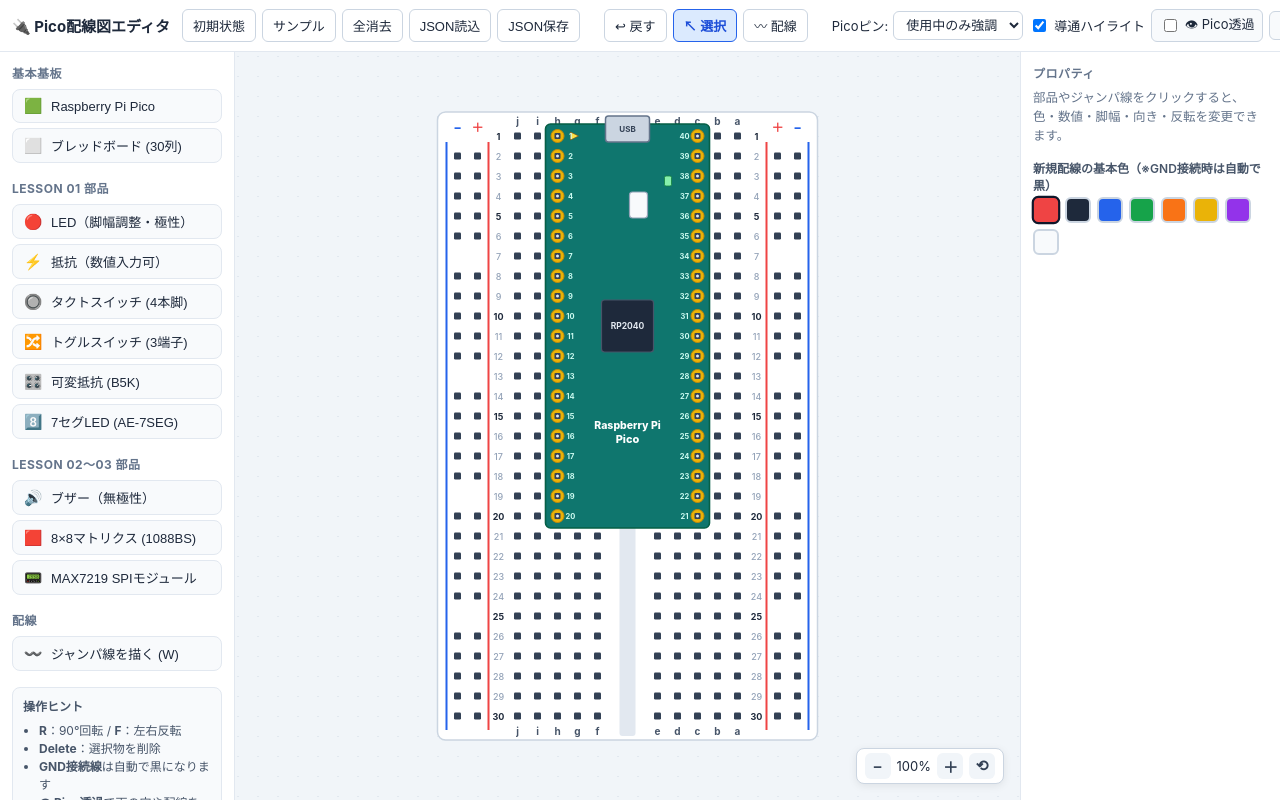
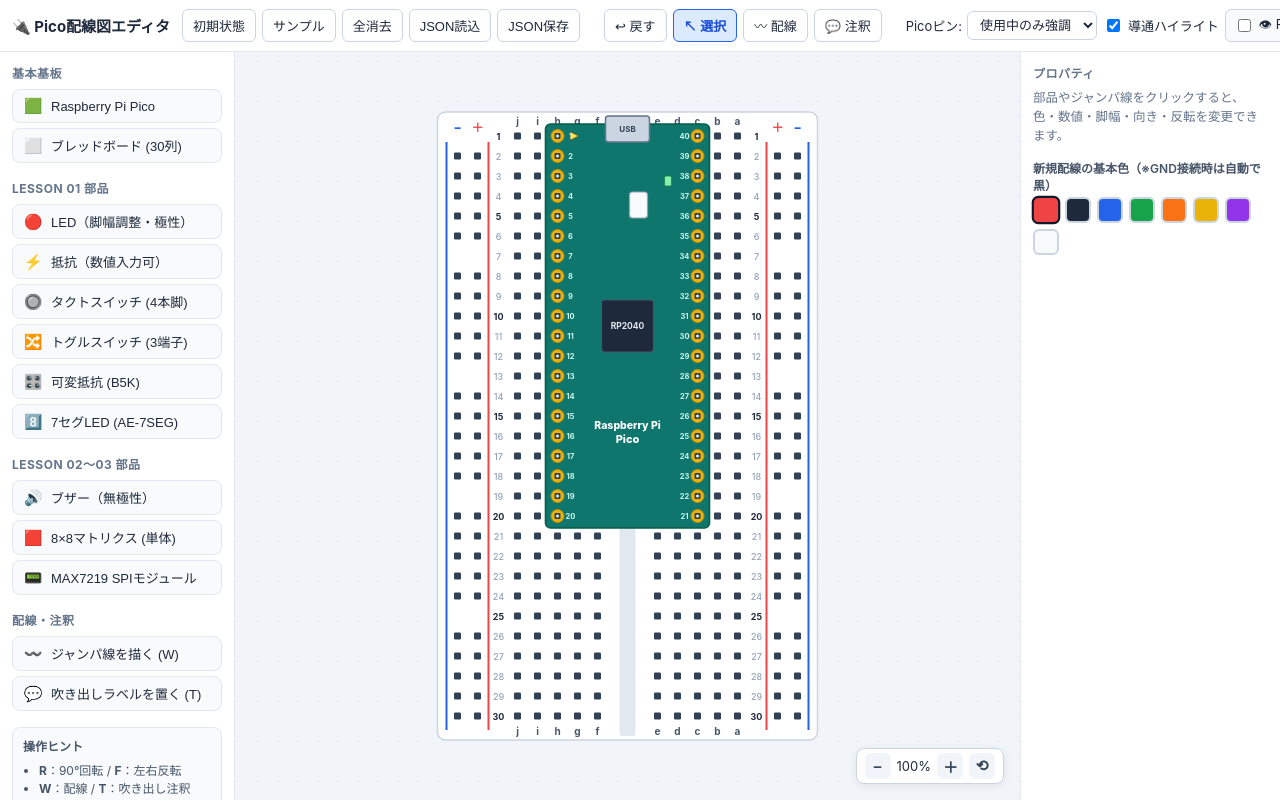
Before and after one commit to MasatoTsujii/pico-wiring-editor, a plain HTML site: page index.html in a window 1280 px wide. Drawn offline with Linux system fonts and the light colour scheme.

Commit message:
Add annotation button and update related texts

```diff
--- a/index.html
+++ b/index.html
@@ -26,6 +26,7 @@
       <button id="btn-undo" class="btn" title="元に戻す (Ctrl+Z)">↩ 戻す</button>
       <button id="btn-mode-select" class="btn active" title="選択・移動モード (V)">↖ 選択</button>
       <button id="btn-mode-wire" class="btn" title="ジャンパ線を描く (W)">〰 配線</button>
+      <button id="btn-mode-annotate" class="btn" title="吹き出し・引き出し線付き注釈を置く (T)">💬 注釈</button>
     </div>
 
     <div class="toolbar-divider"></div>
@@ -120,7 +121,7 @@
         </button>
         <button class="part-btn" data-add-part="matrix_1088bs">
           <span class="part-icon">🟥</span>
-          <span>8×8マトリクス (1088BS)</span>
+          <span>8×8マトリクス (単体)</span>
         </button>
         <button class="part-btn" data-add-part="matrix_max7219">
           <span class="part-icon">📟</span>
@@ -129,10 +130,14 @@
       </div>
 
       <div class="panel-section">
-        <h3>配線</h3>
+        <h3>配線・注釈</h3>
         <button class="part-btn" id="palette-wire-btn">
           <span class="part-icon">〰️</span>
           <span>ジャンパ線を描く (W)</span>
+        </button>
+        <button class="part-btn" id="palette-annotate-btn">
+          <span class="part-icon">💬</span>
+          <span>吹き出しラベルを置く (T)</span>
         </button>
       </div>
 
@@ -140,9 +145,9 @@
         <strong>操作ヒント</strong>
         <ul>
           <li><b>R</b>：90°回転 / <b>F</b>：左右反転</li>
+          <li><b>W</b>：配線 / <b>T</b>：吹き出し注釈</li>
           <li><b>Delete</b>：選択物を削除</li>
-          <li><b>GND接続線</b>は自動で黒になります</li>
-          <li><b>👁 Pico透過</b>で下の穴や配線を確認できます</li>
+          <li>吹き出しダブルクリック：文字編集</li>
           <li>空白ドラッグ：移動 / ホイール：拡大縮小</li>
         </ul>
       </div>
@@ -150,9 +155,7 @@
 
     <!-- 中央：SVGキャンバス -->
     <main class="canvas-area">
-      <div id="mode-banner" class="mode-banner hidden">
-        配線モード：始点と終点の穴をクリック（GNDに繋がる線は自動で黒になります / Escで解除）
-      </div>
+      <div id="mode-banner" class="mode-banner hidden"></div>
       <svg id="canvas-svg" xmlns="http://www.w3.org/2000/svg">
         <defs>
           <pattern id="bg-grid" width="20" height="20" patternUnits="userSpaceOnUse">
@@ -169,6 +172,7 @@
             <g id="layer-continuity-over"></g>
             <g id="layer-wires"></g>
             <g id="layer-labels"></g>
+            <g id="layer-annotations"></g>
           </g>
           <!-- 編集用オーバーレイ（書き出し時は非表示） -->
           <g id="layer-ui"></g>
@@ -188,7 +192,7 @@
       <div class="panel-section">
         <h3>プロパティ</h3>
         <div id="property-content" class="property-content">
-          <p class="empty-note">部品やジャンパ線をクリックすると、色・数値・脚幅・向き・反転を変更できます。</p>
+          <p class="empty-note">部品・ジャンパ線・吹き出しをクリックすると、色や文字、向きを変更できます。</p>
         </div>
       </div>
     </aside>
```
